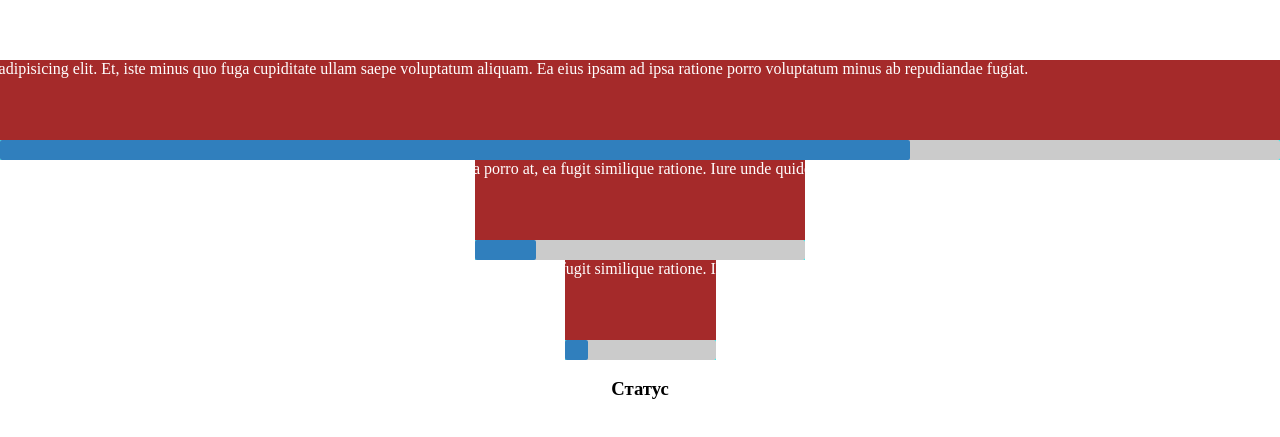
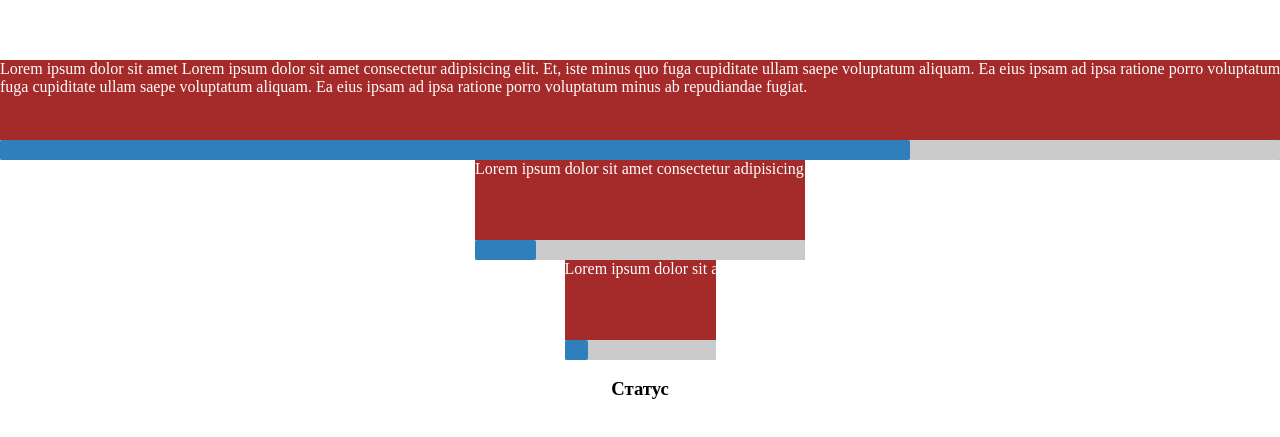
Before and after one commit to LLEEVV2020/scroll_custom, a website: page app/index.html in a window 1280 px wide. Shown: the part 161-598 px from the top of the page. Drawn offline with nearby package versions, Linux system fonts and the light colour scheme; files that its build step writes are made by us from their sources.

Commit message:
remove css

```diff
--- a/app/index.html
+++ b/app/index.html
@@ -11,8 +11,7 @@
 <body>
 
     <div class="wrap_scroll" style="width: 100%;">
-        <div class="table">
-            Lorem ipsum dolor sit amet consectetur adipisicing elit. Et, iste minus quo fuga cupiditate ullam saepe voluptatum aliquam. Ea eius ipsam ad ipsa ratione porro voluptatum minus ab repudiandae fugiat.
+        <div class="table">Lorem ipsum dolor sit amet Lorem ipsum dolor sit amet consectetur adipisicing elit. Et, iste minus quo fuga cupiditate ullam saepe voluptatum aliquam. Ea eius ipsam ad ipsa ratione porro voluptatum minus ab repudiandae fugiat. consectetur adipisicing elit. Et, iste minus quo fuga cupiditate ullam saepe voluptatum aliquam. Ea eius ipsam ad ipsa ratione porro voluptatum minus ab repudiandae fugiat.
         </div>
 
         <div class="cus_scroll">
--- a/app/sass/style.scss
+++ b/app/sass/style.scss
@@ -14,7 +14,6 @@ body{
     color: #fff;
     display: flex;
     justify-content: center;
-    align-items: center;
     flex-direction: column;
 }
 
```
